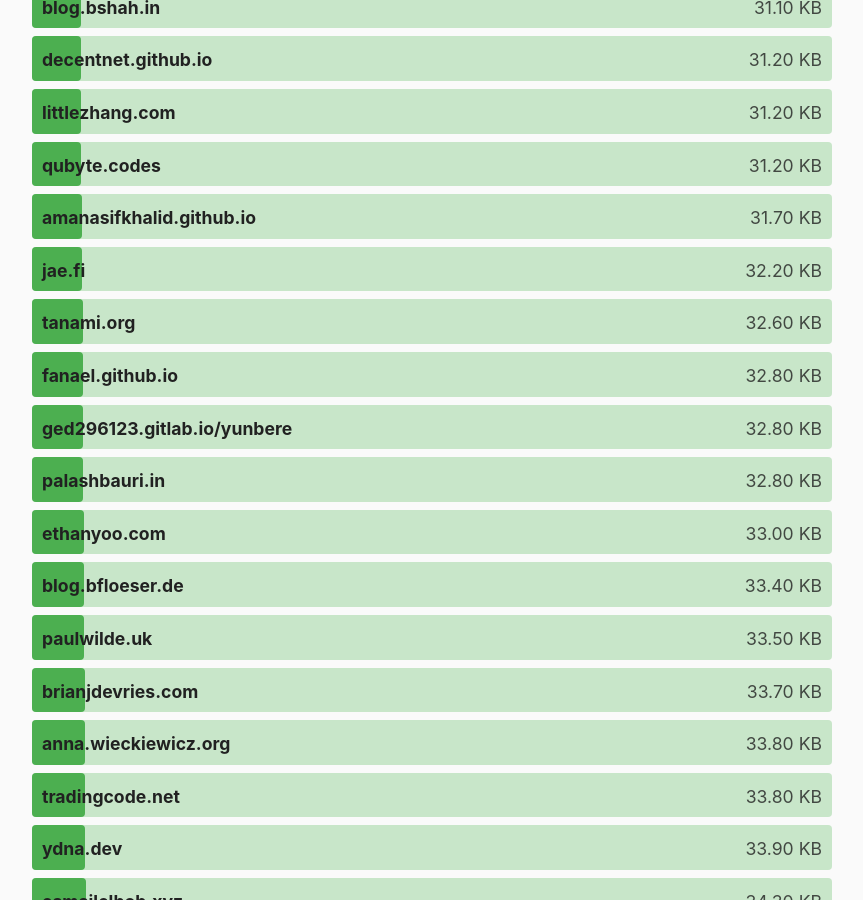
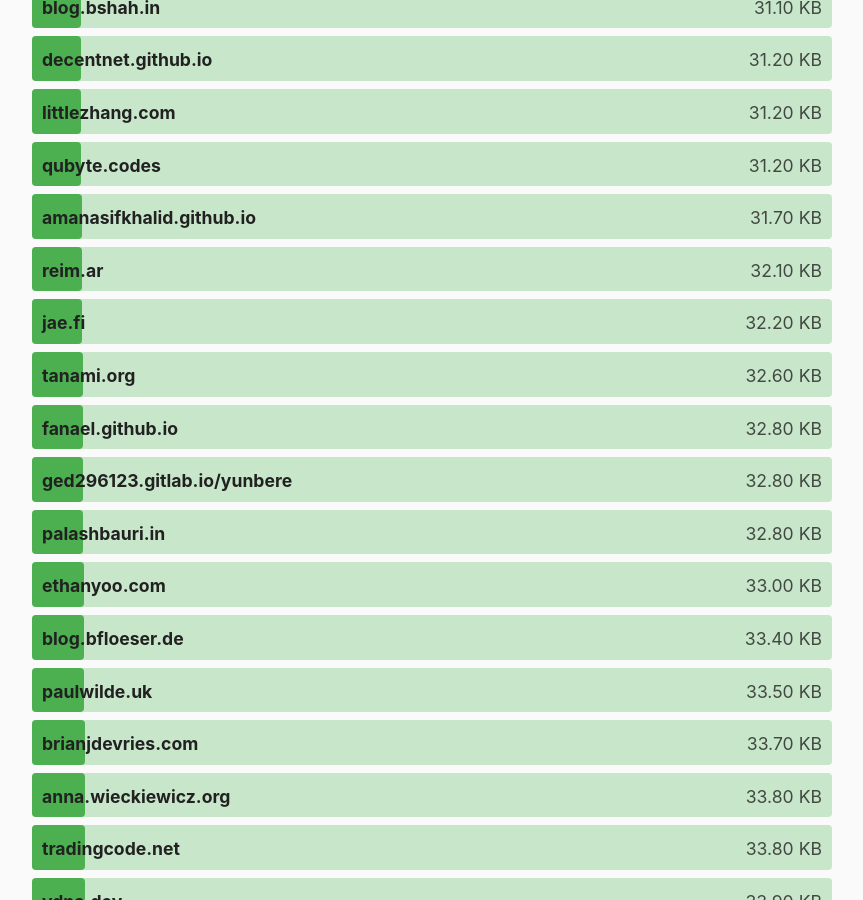
Before and after one commit to kevquirk/512kb.club, a Jekyll site: the page built from index.md, in a window 1280 px wide and 900 px high, scrolled down 9791 px. Shown: the whole window, without its empty margins (208-1071 px from the left). Built offline with Jekyll 4.4.1, drawn with Linux system fonts in a browser that asks for light colours.

Commit message:
Add reim.ar

```diff
--- a/_data/sites.yml
+++ b/_data/sites.yml
@@ -1918,6 +1918,11 @@
   size: 6.93
   last_checked: 2022-04-01
 
+- domain: reim.ar
+  url: https://reim.ar/
+  size: 32.1
+  last_checked: 2022-09-18
+
 - domain: reorx.com
   url: https://reorx.com/
   size: 123
```
